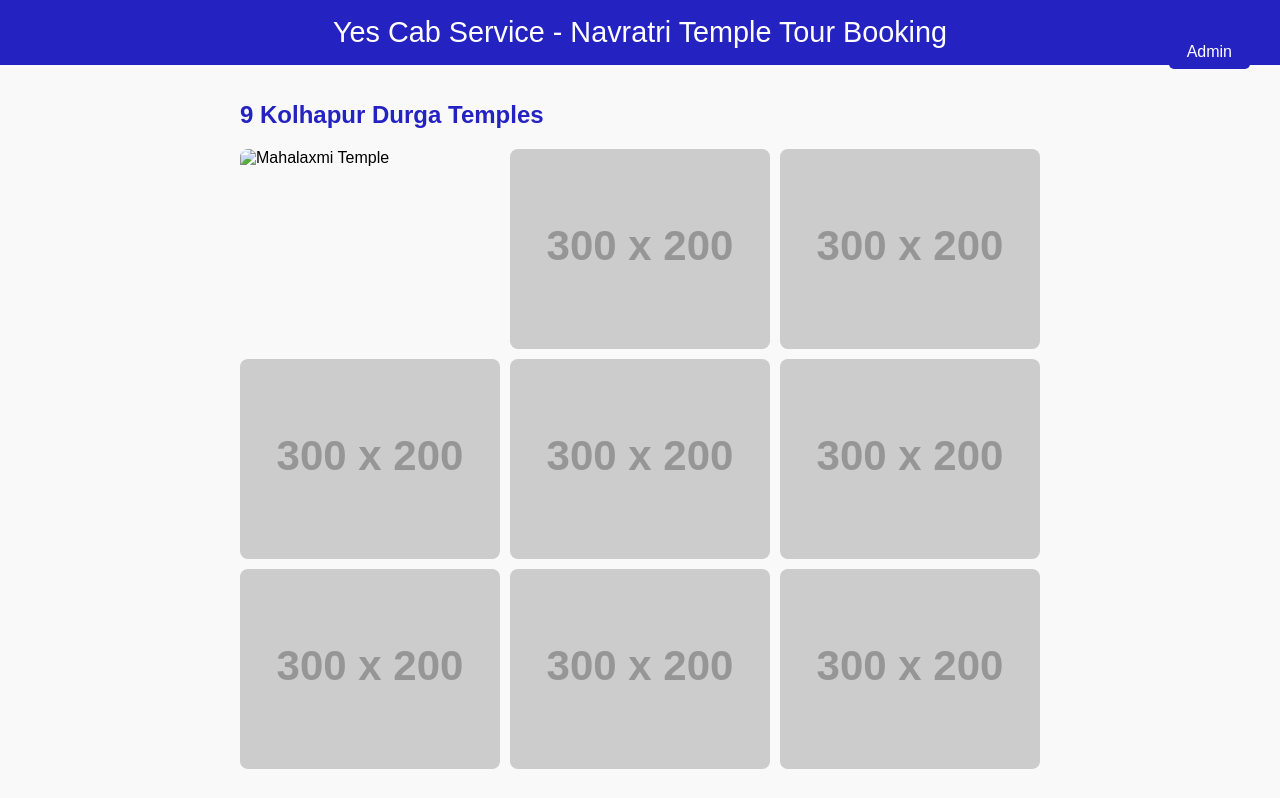
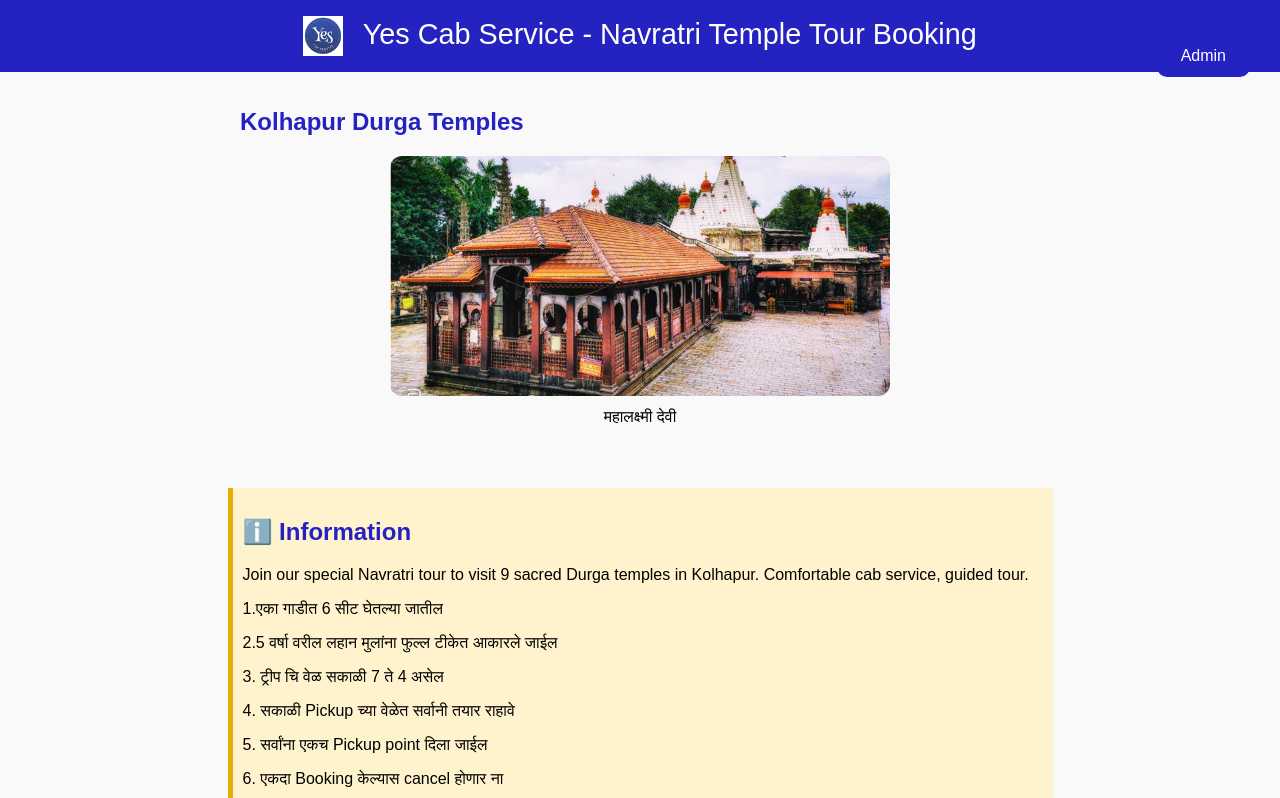
Before and after one commit to TheCodeofVinayakSwami/YesCab1, a plain HTML site: page index.html in a window 1280 px wide. Shown: the top 798 px of the page. Drawn offline with Linux system fonts and the light colour scheme; placeholder pictures from the web are drawn by us.

Commit message:
your message

```diff
--- a/index.html
+++ b/index.html
@@ -21,25 +21,22 @@
 <body>
 
   <header>
-    Yes Cab Service - Navratri Temple Tour Booking
-    <button id="adminBtn" style="position:absolute; top:20px; right:30px; background:#2522c2; color:white; border:none; padding:8px 18px; border-radius:5px; cursor:pointer; font-size:1rem;">
-      Admin
-    </button>
+  <img src="img/logo.jpg" alt="Yes Cab Logo" style="height:40px; vertical-align:middle; margin-right:12px;">
+  Yes Cab Service - Navratri Temple Tour Booking
+  <button id="adminBtn" style="position:absolute; top:20px; right:30px; background:#2522c2; color:white; border:none; padding:12px 24px; border-radius:10px; cursor:pointer; font-size:1rem;">
+    Admin
+  </button>
   </header>
 
   <section>
-    <h2> 9 Kolhapur Durga Temples</h2>
-    <div class="gallery">
-      <img src="img/mahalaxami-temple.jpg" alt="Mahalaxmi Temple">
-      <img src="https://via.placeholder.com/300x200?text=Temple+2" alt="Temple 2">
-      <img src="https://via.placeholder.com/300x200?text=Temple+3" alt="Temple 3">
-      <img src="https://via.placeholder.com/300x200?text=Temple+4" alt="Temple 4">
-      <img src="https://via.placeholder.com/300x200?text=Temple+5" alt="Temple 5">
-      <img src="https://via.placeholder.com/300x200?text=Temple+6" alt="Temple 6">
-      <img src="https://via.placeholder.com/300x200?text=Temple+7" alt="Temple 7">
-      <img src="https://via.placeholder.com/300x200?text=Temple+8" alt="Temple 8">
-      <img src="https://via.placeholder.com/300x200?text=Temple+9" alt="Temple 9">
+  <h2>Kolhapur Durga Temples</h2>
+  <div style="display: flex; flex-wrap: wrap; gap: 50px; justify-content: center; margin-bottom: 30px;">
+    <div style="text-align:center;">
+      <img src="img/kolhapur-temple.webp" alt="Mahalaxmi Temple" style="width:500px; height:240px; object-fit:cover; border-radius:12px;">
+      <div style="margin-top:8px;">महालक्ष्मी देवी</div>
     </div>
+
+  </div>
   </section>
 
   <section class="info">
@@ -70,6 +67,10 @@
   <section>
     <h2>📋 Booking Form</h2>
     <form id="bookingForm">
+
+      <label for="date">Booking Date:</label>
+      <input type="date" id="date" name="date" required min="2025-09-21" max="2025-09-30" />
+
       <label for="name">Full Name:</label>
       <input type="text" id="name" name="name" required />
 
@@ -100,6 +101,7 @@
   const amountInput = document.getElementById('amount');
   const nameInput = document.getElementById('name');
   const mobileInput = document.getElementById('mobile');
+  const dateInput = document.getElementById('date');
   const bookingForm = document.getElementById('bookingForm');
   const submitBtn = bookingForm.querySelector('button[type="submit"]');
 
@@ -113,18 +115,20 @@
   nameInput.addEventListener('input', validateForm);
   mobileInput.addEventListener('input', validateForm);
   seatsInput.addEventListener('input', validateForm);
+  dateInput.addEventListener('input', validateForm);
 
   function validateForm() {
     const name = nameInput.value.trim();
     const mobile = mobileInput.value.trim();
     const seats = seatsInput.value.trim();
     const amount = amountInput.value.trim();
+    const date = dateInput.value.trim();
 
     // Mobile number validation: 10 digits only, must start with 6-9
     const mobileValid = /^[6-9]\d{9}$/.test(mobile);
 
     // All fields must be filled and mobile must be valid
-    if (name && mobileValid && seats && amount) {
+    if (name && mobileValid && seats && amount && date) {
       submitBtn.disabled = false;
       mobileInput.style.borderColor = '';
     } else {
@@ -147,10 +151,11 @@
     const mobile = mobileInput.value;
     const seats = seatsInput.value;
     const amount = amountInput.value;
+    const date = dateInput.value;
 
     // Save booking info to localStorage
     let bookings = JSON.parse(localStorage.getItem("bookings") || "[]");
-    bookings.push({ name, mobile, seats, amount });
+    bookings.push({ name, mobile, seats, amount, date });
     localStorage.setItem("bookings", JSON.stringify(bookings));
     // Optionally redirect or show success message here
   });
```
Also changed, not shown: img/kolhapur-temple.webp (added), img/laxmi-tekadi.jpeg (added), img/logo.jpg (added), img/mahakali.jpeg (added), img/padmavati-temple.jpeg (added), img/renuka-temple.jpeg (added).
